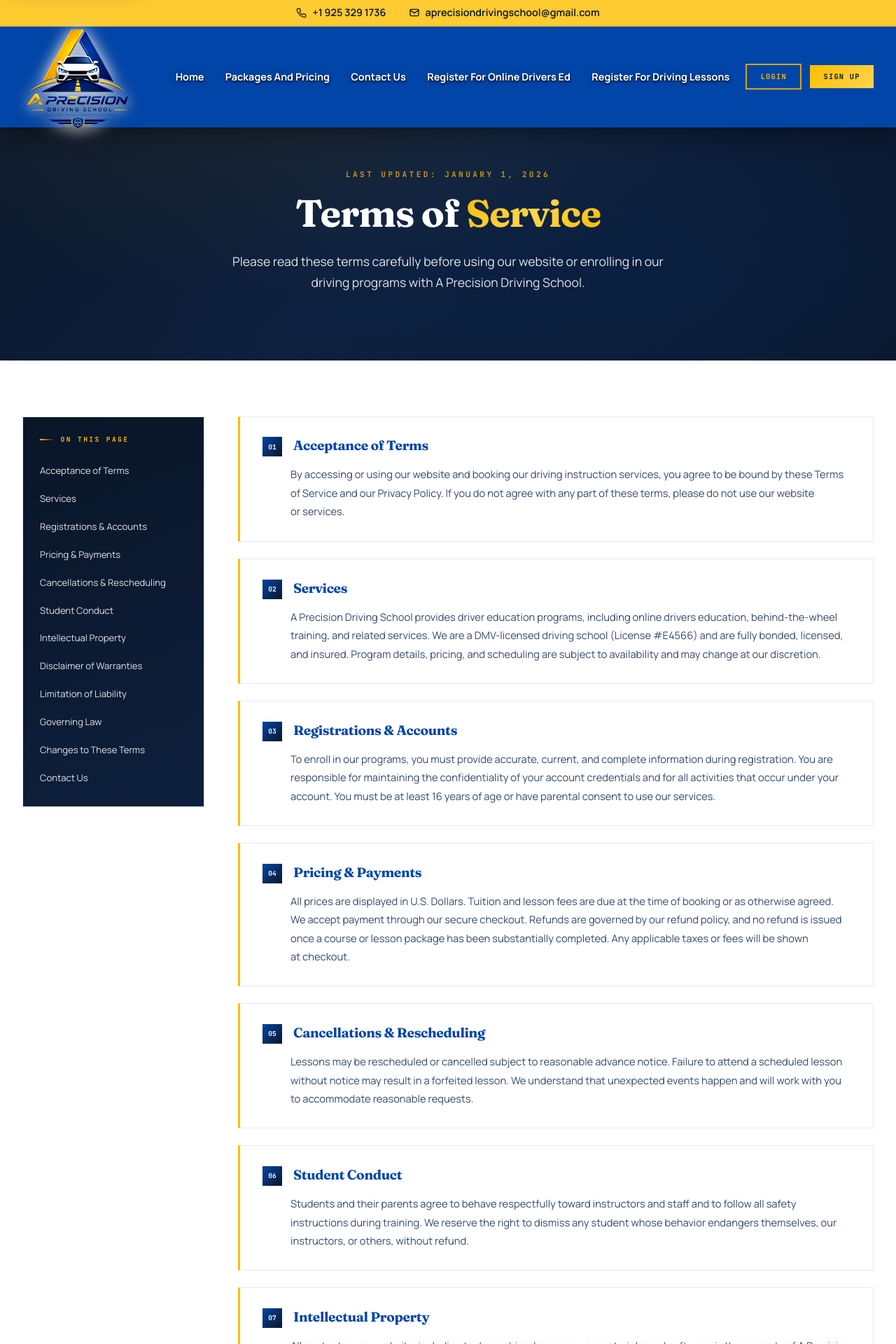
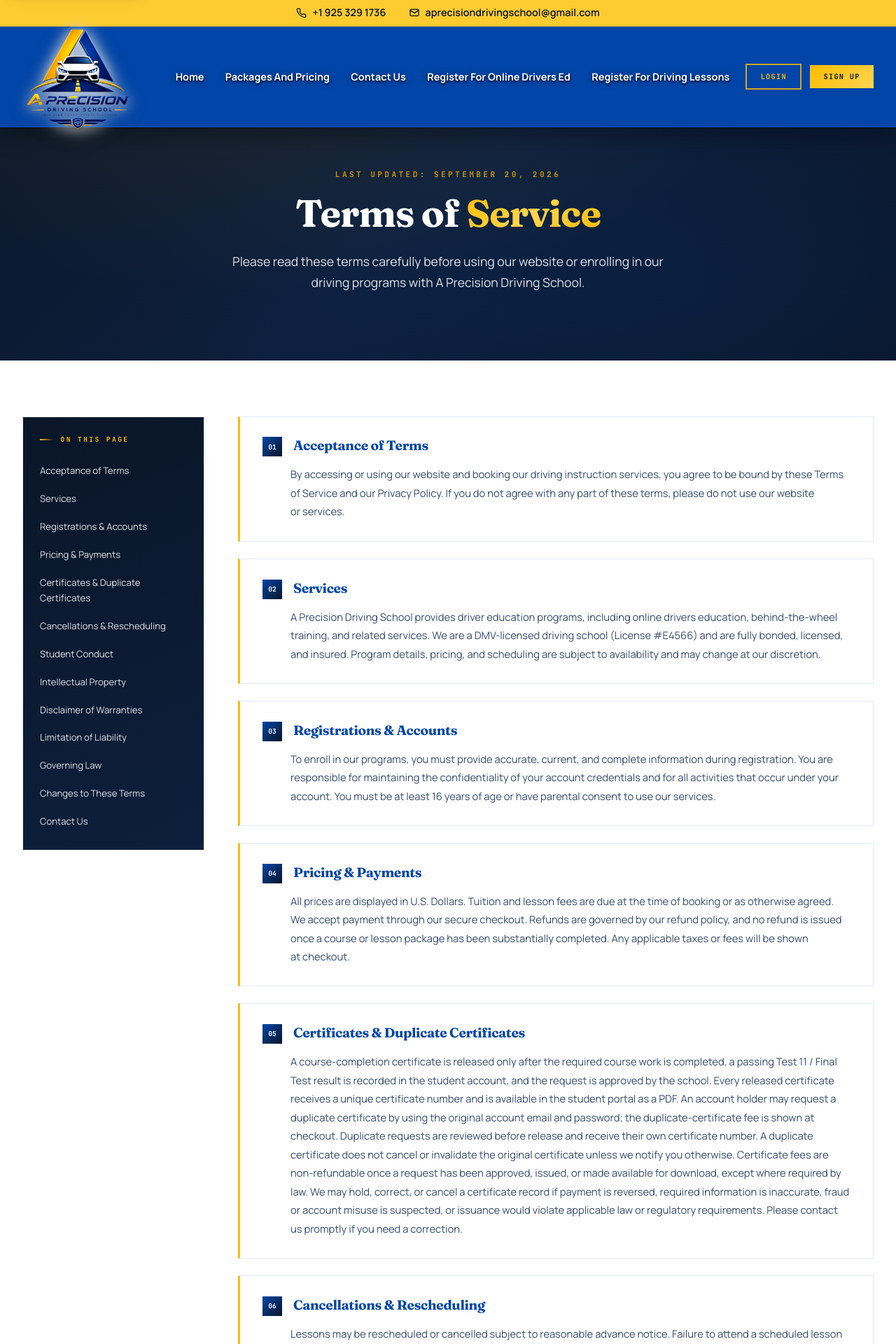
Before and after one commit to KAKOLY-AKHTER/driving-school, a React (Vite) app: page /terms in a window 1280 px wide. Shown: the top 1920 px of the page at 70% size. Built offline with nearby package versions, Linux system fonts and the light colour scheme; no server answers.

Commit message:
polise certificates

```diff
--- a/src/pages/TermsPage.jsx
+++ b/src/pages/TermsPage.jsx
@@ -26,6 +26,10 @@ const SECTIONS = [
   {
     title: 'Pricing & Payments',
     body: 'All prices are displayed in U.S. Dollars. Tuition and lesson fees are due at the time of booking or as otherwise agreed. We accept payment through our secure checkout. Refunds are governed by our refund policy, and no refund is issued once a course or lesson package has been substantially completed. Any applicable taxes or fees will be shown at checkout.',
+  },
+  {
+    title: 'Certificates & Duplicate Certificates',
+    body: 'A course-completion certificate is released only after the required course work is completed, a passing Test 11 / Final Test result is recorded in the student account, and the request is approved by the school. Every released certificate receives a unique certificate number and is available in the student portal as a PDF. An account holder may request a duplicate certificate by using the original account email and password; the duplicate-certificate fee is shown at checkout. Duplicate requests are reviewed before release and receive their own certificate number. A duplicate certificate does not cancel or invalidate the original certificate unless we notify you otherwise. Certificate fees are non-refundable once a request has been approved, issued, or made available for download, except where required by law. We may hold, correct, or cancel a certificate record if payment is reversed, required information is inaccurate, fraud or account misuse is suspected, or issuance would violate applicable law or regulatory requirements. Please contact us promptly if you need a correction.',
   },
   {
     title: 'Cancellations & Rescheduling',
@@ -61,7 +65,7 @@ const SECTIONS = [
   },
 ]
 
-const LAST_UPDATED = 'January 1, 2026'
+const LAST_UPDATED = 'September 20, 2026'
 
 export default function TermsPage() {
   usePageMeta(
```
